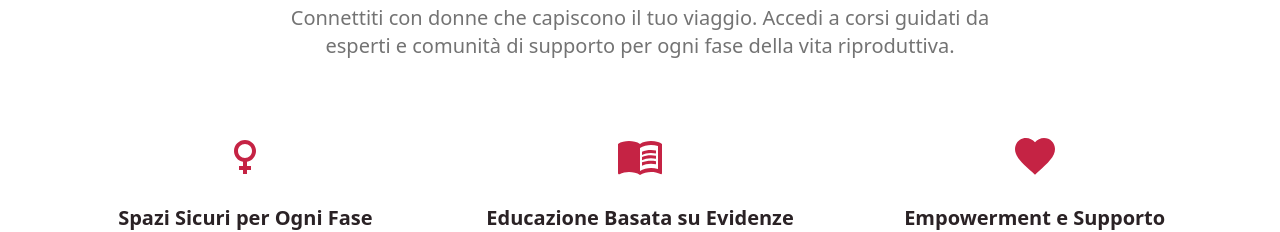
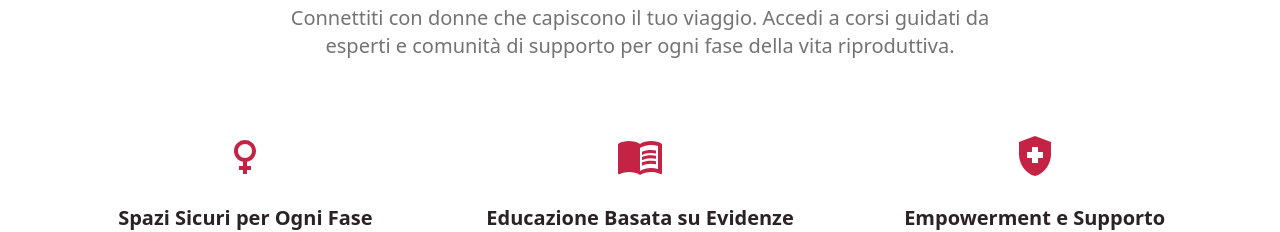
Before and after one commit to peer-community/peer-women-connect, a React (Vite) app: page / in a window 1280 px wide. Shown: the part 1460-1692 px from the top of the page. Built offline with nearby package versions, Linux system fonts and the light colour scheme.

Commit message:
Update Empowerment and Support icon
Used the 'LocalHospital' icon for the "Empowerment and Support" section.
-edited src/components/sections/CommunitySection.tsx

```diff
--- a/src/components/sections/CommunitySection.tsx
+++ b/src/components/sections/CommunitySection.tsx
@@ -5,7 +5,7 @@ import { Input } from "@/components/ui/input";
 import { useState } from "react";
 import { useToast } from "@/hooks/use-toast";
 import { useLanguage } from "@/contexts/LanguageContext";
-import { Female, MenuBook, Favorite } from "@mui/icons-material";
+import { Female, MenuBook, HealthAndSafety } from "@mui/icons-material";
 
 export const CommunitySection = () => {
   const [email, setEmail] = useState("");
@@ -65,7 +65,7 @@ export const CommunitySection = () => {
 
              <div className="text-center">
                <div className="w-16 h-16 flex items-center justify-center mx-auto mb-4">
-                 <Favorite sx={{ fontSize: 48, color: "#C52344" }} />
+                 <HealthAndSafety sx={{ fontSize: 48, color: "#C52344" }} />
                </div>
               <h3 className="text-xl font-semibold text-foreground mb-3">
                 {t('community.empowerment.title')}
```
